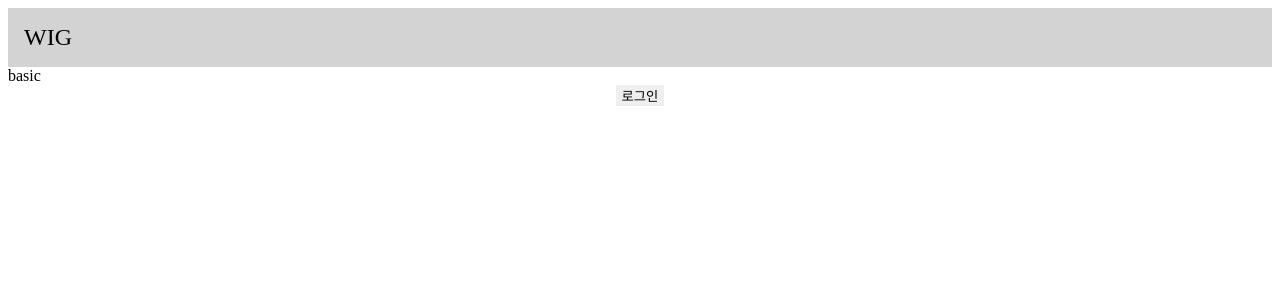
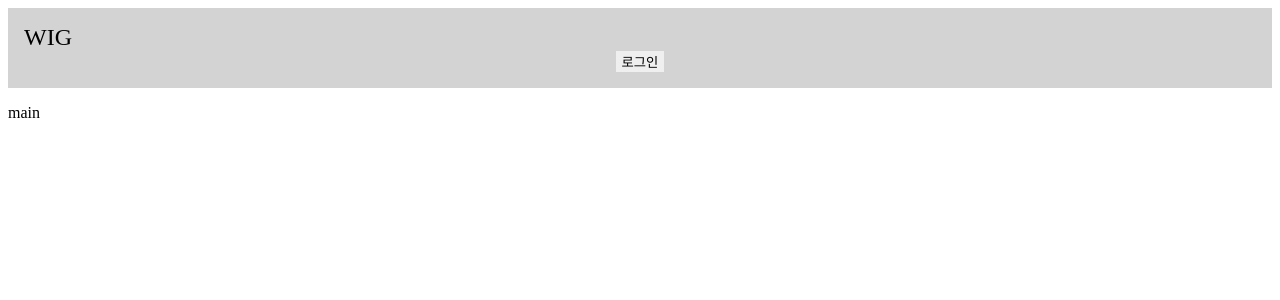
Before and after one commit to KingBoRam/WIG, a Next.js app: page / in a window 1280 px wide. Shown: the top 300 px of the page. Built offline with nearby package versions, Linux system fonts and the light colour scheme.

Commit message:
headerlayout 수정

```diff
--- a/components/HeaderLayout.js
+++ b/components/HeaderLayout.js
@@ -1,12 +1,35 @@
+import Modal from "../components/Modal";
+import WigTemplate from "../components/Login";
+import Link from "next/link";
+import { useEffect, useState } from "react";
+
 export default function HeaderLayout({ children }) {
+  const [loginState, setLoginState] = useState("");
+  useEffect(() => {
+    const storedLoginState = sessionStorage.getItem("jwtToken");
+    setLoginState(storedLoginState);
+  }, []);
+  if (loginState !== "your_jwt_token") {
     return (
       <>
-      <div>
-        <header style={{ background: "lightgray", padding: 16, fontSize: 24 }}>
-          WIG
-        </header>
+        <div style={{ background: "lightgray", padding: 16, fontSize: 24 }}>
+          <header>WIG</header>
+          <Modal name="로그인">
+            <WigTemplate></WigTemplate>
+          </Modal>
+        </div>
+        {children}
+      </>
+    );
+  } else if (loginState === "your_jwt_token") {
+    return (
+      <>
+        <div style={{ background: "lightgray", padding: 16, fontSize: 24 }}>
+          <header>WIG</header>
+          <Link href="/mypage">마이페이지</Link>
         </div>
         {children}
       </>
     );
   }
+}
--- a/pages/index.js
+++ b/pages/index.js
@@ -1,31 +1,5 @@
-import Modal from "../components/Modal";
-import WigTemplate from "../components/Login";
-import Link from "next/link";
-import { useEffect, useState } from "react";
-
 function Home() {
-  const [loginState, setLoginState] = useState("");
-  useEffect(() => {
-    const storedLoginState = sessionStorage.getItem("jwtToken");
-    setLoginState(storedLoginState);
-  }, []);
-  if (loginState !== "your_jwt_token") {
-    return (
-      <>
-        <div>basic</div>
-        <Modal name="로그인">
-          <WigTemplate></WigTemplate>
-        </Modal>
-      </>
-    );
-  } else if (loginState === "your_jwt_token") {
-    return (
-      <>
-        <div>basic</div>
-        <Link href="/mypage">마이페이지</Link>
-      </>
-    );
-  }
+  return <p>main</p>;
 }
 
 export default Home;
```
Lines whose indentation alone changed are shown as unchanged.
